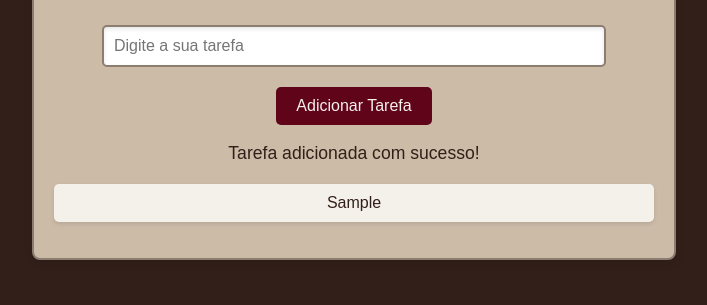
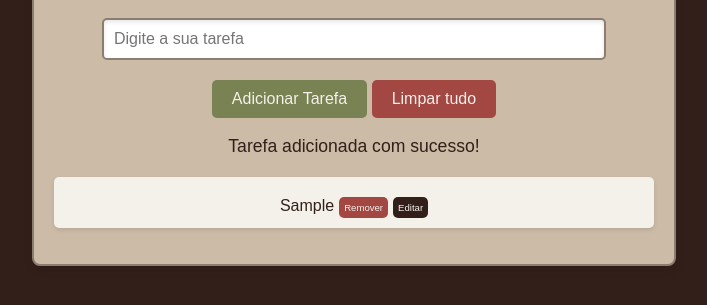
Before and after one commit to glbittencourt/aula-js-3, a plain HTML site: page index.html in a window 1280 px wide. Both pictures are taken after typing "Sample" into the empty fields and a click on the button "Adicionar Tarefa". Shown: the part 333-638 px from the top of the page, without its empty margins (286-993 px from the left). Drawn offline with Linux system fonts and the light colour scheme.

Commit message:
estudos rafaella

```diff
--- a/index.html
+++ b/index.html
@@ -12,6 +12,7 @@
     <p>Adicione suas tarefas!</p>
     <input type="text" id="inputTarefa" placeholder="Digite a sua tarefa">
     <button onclick="adicionarTarefa()">Adicionar Tarefa</button>
+    <button onclick="limparLista()" class="botao_lista">Limpar tudo</button>
     <p id="mensagem"></p>
     <ul id="listaTarefas"></ul>
   </div>
--- a/script.js
+++ b/script.js
@@ -1,28 +1,79 @@
+let tarefas = []
+
 function adicionarTarefa() {
 
-    //recebe valor do input do usuário
     const inputTarefa = document.getElementById("inputTarefa")
     let tarefa = inputTarefa.value.trim()
 
     const mensagem = document.getElementById("mensagem")
 
-    // se o valor do input for vazio então mostre uma mensagem de erro para o usuário
     if (tarefa == "") {
-        //mostre uma mensagem de erro
+
         let mensagemErro = "Digite uma tarefa para adicioná-la a sua lista!"
         mensagem.textContent = mensagemErro
     } else {
-        //mensagem de tarefa adicionada com sucesso
+
         let mensagemSucesso = "Tarefa adicionada com sucesso!"
         mensagem.textContent = mensagemSucesso
 
-        //cria novo item (li) e insere na (lista ul)
-        const listaTarefas = document.getElementById("listaTarefas")
+        tarefas.push(tarefa)
+        renderizarTarefas()
+
+    }
+
+    /*if (tarefa !== "") {
+        limparLista()
+
+    }*/
+
+    inputTarefa.value = ""
+}
+
+function renderizarTarefas(){
+
+    const listaTarefas = document.getElementById("listaTarefas")
+    listaTarefas.innerHTML = ""
+
+
+    for (let i = 0; i < tarefas.length; i++ ){
+
         let novaTarefa = document.createElement("li")
-        novaTarefa.textContent = tarefa
+        novaTarefa.textContent = tarefas[i]
+
+        let botaoRemover = document.createElement("button")
+        botaoRemover.className = "remover"
+        botaoRemover.textContent = "Remover"
+        botaoRemover.onclick = () => removerTarefa(i)
+
+        let botaoEditar = document.createElement("button")
+        botaoEditar.className = "editar"
+        botaoEditar.textContent = "Editar"
+        botaoEditar.onclick = () => editarTarefa(i)
+
+        novaTarefa.appendChild(botaoRemover)
+        novaTarefa.appendChild(botaoEditar)
+
+
         listaTarefas.appendChild(novaTarefa)
     }
+}
 
-    //limpa o input do usuário
-    inputTarefa.value = ""
-}
+    function removerTarefa(i) {
+        tarefas.splice(i, 1)
+        renderizarTarefas()
+    }
+    function editarTarefa(i) {
+        let tarefaEditada = prompt("Edite a tarefa:")
+        if (tarefaEditada.trim() !== ""){
+            tarefas[i] = tarefaEditada
+            renderizarTarefas()
+        }
+
+    }
+
+    function limparLista() {
+        tarefas.length = 0
+        renderizarTarefas()
+        const mensagem = document.getElementById("mensagem")
+        mensagem.textContent = "Lista de tarefas limpa com sucesso!"
+    }
--- a/style.css
+++ b/style.css
@@ -25,7 +25,7 @@ p {
     font-size: 1.1em;
 }
 button {
-    background-color: #60041A;
+    background-color: #798252;
     color: #F4F0EA;
     padding: 10px 20px;
     border: none;
@@ -36,7 +36,8 @@ button {
     margin-top: 10px;
 }
 button:hover {
-    background-color: #A34743;
+    background-color: #CCD595;
+    color: #504e4d;
 }
 ul {
     list-style: none;
@@ -70,3 +71,40 @@ input[type="text"]:focus {
     border-color: #60041A;
     box-shadow: inset 0 2px 4px rgba(96, 4, 26, 0.3);
 }
+button.remover {
+    background-color: #A34743;
+    color: #F4F0EA;
+    padding: 5px 5px;
+    border: none;
+    border-radius: 5px;
+    cursor: pointer;
+    font-size: 0.6em;
+    margin-left: 5px;
+    transition: background-color 0.3s ease;
+}
+button.remover:hover {
+    background-color: #60041A;
+}
+button.editar {
+    background-color: #331F19;
+    color: #F4F0EA;
+    padding: 5px 5px;
+    border: none;
+    border-radius: 5px;
+    cursor: pointer;
+    font-size: 0.6em;
+    margin-left: 5px;
+    transition: background-color 0.3s ease;
+}
+button.editar:hover {
+    background-color: #744d41;
+}
+
+.botao_lista {
+    background-color: #A34743;
+}
+
+.botao_lista:hover {
+    background-color: #60041A;
+    color: #F4F0EA;
+}
```
